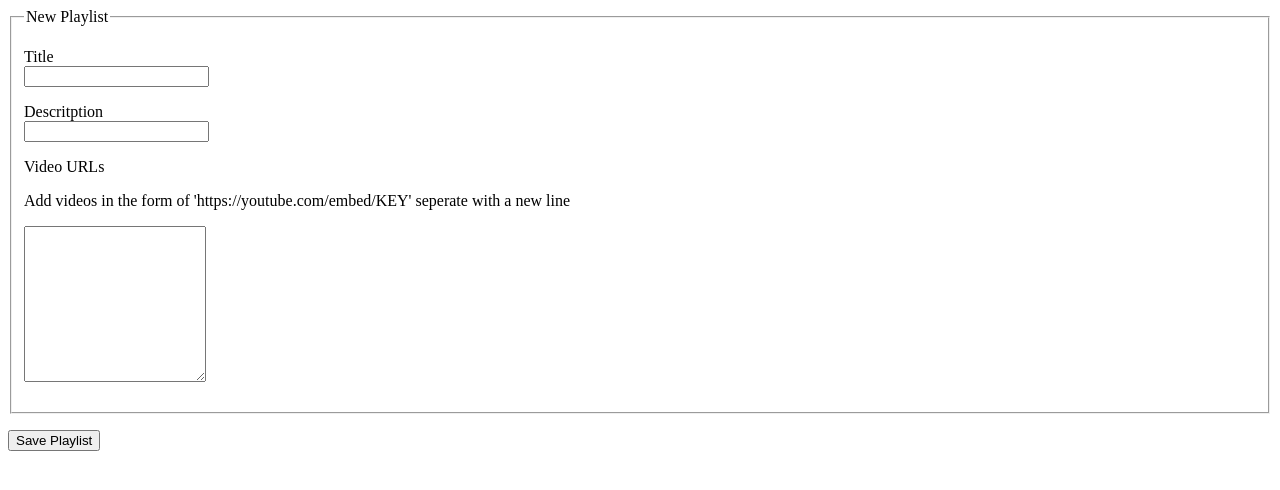
After one commit to Genji-MS/Playlist, a Flask app: page /playlist/new in a window 1280 px wide. The commit adds this page. Shown: the top 490 px of the page. Run offline with Flask 2, Linux system fonts and the light colour scheme.

Commit message:
dynamic playlist creation

```diff
--- a/app.py
+++ b/app.py
@@ -1,4 +1,4 @@
-from flask import Flask, render_template
+from flask import Flask, render_template, request, redirect, url_for
 from pymongo import MongoClient
 
 client = MongoClient()
@@ -22,5 +22,22 @@ def playlist_index():
     """Show All playlists"""
     return render_template('playlist_index.html', playlist= playlist.find())
 
+@app.route('/playlist/new')
+def playlist_new():
+    """Create New playlist"""
+    return render_template('playlist_new.html')
+
+@app.route('/playlist', methods=['POST'])
+def playlist_submit():
+    """Submit a new playlist"""
+    p_list= {
+        'title': request.form.get('title'),
+        'description': request.form.get('description'),
+        'videos': request.form.get('videos').split()
+    }
+    playlist.insert_one(p_list)
+    #print(request.form.to_dict())
+    return redirect(url_for('playlist_index'))
+
 if app.name == '__main__':
     app.run(debug=True)
--- a/templates/playlist_index.html
+++ b/templates/playlist_index.html
@@ -3,6 +3,9 @@
 
 {% block content %}
     <h1>Playlist:</h1>
+
+    <a href = '/playlist/new'>New Playlist</a>
+
     {% for list in playlist %}
         <h2>{{list.title}}</h2>
         <small>{{list.description}}</small>
--- /dev/null
+++ b/templates/playlist_new.html
@@ -0,0 +1,33 @@
+<!-- templates/playlist_new.html -->
+{% extends 'base.html' %}
+
+{% block content %}
+<form method="POST" action="/playlist">
+    <fieldset>
+        <legend>New Playlist</legend>
+        <!-- TITLE -->
+        <p>
+            <label for="title">Title</label></br>
+            <input type="text" name= "title"/>
+        </p>
+
+        <!-- DESCRIPTION -->
+        <p>
+            <label for="description">Descritption</label></br>
+            <input type="text" name = "description"/>
+        </p>
+
+        <!-- VID LINKS-->
+        <p>
+            <label for="playlist-videos">Video URLs</label></br>
+            <p>Add videos in the form of 'https://youtube.com/embed/KEY' seperate with a new line</p>
+            <textarea id='playlist-videos' name = 'videos' rows = 10></textarea>
+        </p>
+    </fieldset>
+
+    <!-- BUTTON -->
+    <p>
+        <button type="submit">Save Playlist</button>
+    </p>
+</form>
+{% endblock %}
```
